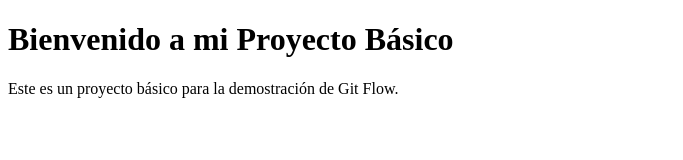
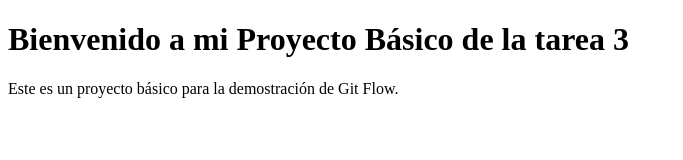
Before and after one commit to Angelra076/prog3tarea33, a plain HTML site: page index.html in a window 1280 px wide. Shown: the whole page, without its empty margins (0-683 px from the left). Drawn offline with Linux system fonts and the light colour scheme.

Commit message:
Main primer commit

```diff
--- a/index.html
+++ b/index.html
@@ -6,7 +6,7 @@
     <title>Proyecto Básico</title>
 </head>
 <body>
-    <h1>Bienvenido a mi Proyecto Básico</h1>
+    <h1>Bienvenido a mi Proyecto Básico de la tarea 3</h1>
     <p>Este es un proyecto básico para la demostración de Git Flow.</p>
 </body>
 </html>
```
